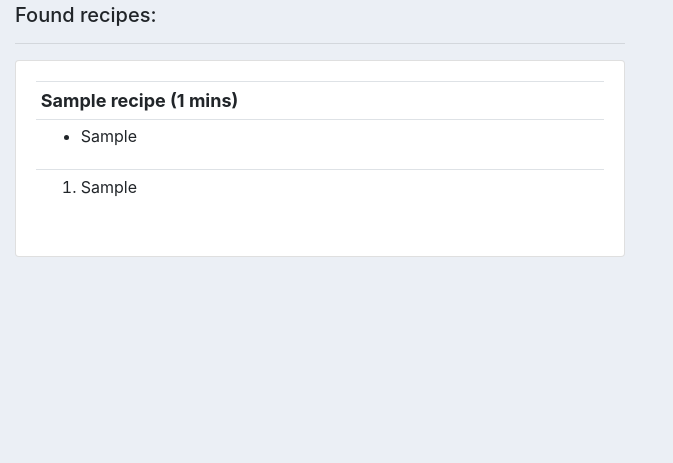
After one commit to KarolTalaga10/Hacknarok, a Django app: page /recipe_details/1/ in a window 1280 px wide. The commit adds this page. Shown: the part 337-800 px from the top of the page, without its empty margins (0-673 px from the left). Run offline with Django 3.2, Linux system fonts and the light colour scheme; tables that the repository leaves empty hold one stand-in row (values such as "Sample post"); some libraries are stand-ins or nearby versions.

Commit message:
Working Product, TODO: Add about.html

```diff
--- a/SmartMeals/SmartMeals/urls.py
+++ b/SmartMeals/SmartMeals/urls.py
@@ -17,7 +17,7 @@ from django.contrib import admin
 from django.urls import path
 
 from pages.views import home_view, about_view
-from recipe.views import add_ingredients_view, delete_ingredients_view
+from recipe.views import add_ingredients_view, delete_ingredients_view, search_view, recipe_details_view
 
 urlpatterns = [
     path('', home_view, name='home'),
@@ -26,4 +26,6 @@ urlpatterns = [
     path('admin/', admin.site.urls),
     path('add_ingredients/', add_ingredients_view, name='add_ingredients'),
     path('delete_ingredients/<str:pk>/', delete_ingredients_view, name='delete_ingredients'),
+    path('recipe_details/<str:pk>/', recipe_details_view, name='recipe_details'),
+    path('search/', search_view, name='search'),
 ]
--- a/SmartMeals/pages/views.py
+++ b/SmartMeals/pages/views.py
@@ -2,6 +2,7 @@ from django.http import HttpResponse
 from django.shortcuts import render
 
 from recipe.models import OwnIngredient, Recipe, Nutrition
+from recipe.forms import TimeForm
 
 # Create your views here.
 
@@ -12,7 +13,12 @@ def home_view(response, *args, **kwargs):
     total_ingredients = ingredients.count()
     total_recipes = recipes.count()
 
+    form = TimeForm(response.POST or None)
+    if form.is_valid():
+        form.save()
+
     context ={
+        'form':form,
         'ingredients':ingredients,
         'total_ingredients':total_ingredients,
         'total_recipes':total_recipes
--- a/SmartMeals/recipe/admin.py
+++ b/SmartMeals/recipe/admin.py
@@ -1,9 +1,10 @@
 from django.contrib import admin
 
 # Register your models here.
-from .models import Recipe, Nutrition, OwnIngredient, Ingredient
+from .models import Recipe, Nutrition, OwnIngredient, Ingredient, Time
 
 admin.site.register(Recipe)
 admin.site.register(Nutrition)
 admin.site.register(OwnIngredient)
 admin.site.register(Ingredient)
+admin.site.register(Time)
--- a/SmartMeals/recipe/models.py
+++ b/SmartMeals/recipe/models.py
@@ -4,7 +4,7 @@ import json
 
 # Create your models here.
 class Time(models.Model):
-    mins            = models.IntegerField()
+    mins            = models.IntegerField(default=30)
 
 class Ingredient(models.Model):
     name            = models.CharField(max_length=100)
--- /dev/null
+++ b/SmartMeals/recipe/templates/recipe_details.html
@@ -0,0 +1,48 @@
+{% extends "base.html" %}
+
+{% block content %}
+
+
+<br>
+<div class="row">
+	<div class="col-md-6">
+        <h5>Found recipes:</h5>
+		<hr>
+		<div class="card card-body">
+            <table class="table table-sm">
+				<tr>
+					<th style="font-size:large;">{{recipe.name|capfirst}} ({{recipe.minutes}} mins)</th>
+				</tr>
+
+                <tr>
+
+                    <td>
+                        <ul>
+                            {% for ingredient in lst_of_ingredients %}
+                            <li style="margin-top: 20;">{{ ingredient }} </li>
+                            {% endfor %}
+                        </ul>
+                    </td>
+
+				</tr>
+
+				<tr>
+
+                    <td>
+                        <ol>
+                            {% for step in lst_of_steps %}
+                            <li style="margin-top: 20;">{{ step }} </li>
+                            {% endfor %}
+                        </ol>
+                    </td>
+
+				</tr>
+
+			</table>
+
+
+		</div>
+	</div>
+</div>
+
+{% endblock content %}
--- a/SmartMeals/recipe/views.py
+++ b/SmartMeals/recipe/views.py
@@ -43,3 +43,46 @@ def delete_ingredients_view(response, pk, *args, **kwargs):
         'total_recipes':total_recipes
     }
     return render(response, 'delete_ingredients.html', context)
+
+def search_view(response, *args, **kwargs):
+    time = Time.objects.all()
+    ingredients = OwnIngredient.objects.all()
+    print(ingredients)
+    # print(time[0].mins)
+    if time:
+        recipes = Recipe.objects.filter(ingredients__contains=ingredients[0], minutes__contains=time[0].mins).filter(ingredients__contains=ingredients[1]).filter(ingredients__contains=ingredients[2])
+    else:
+        t = Time.objects.create()
+        time = Time.objects.all()
+        recipes = Recipe.objects.filter(ingredients__contains=ingredients[0], minutes__contains=time[0].mins).filter(ingredients__contains=ingredients[1]).filter(ingredients__contains=ingredients[2])
+
+    recipes = recipes[:10]
+    print(recipes)
+
+
+    ingredients.delete()
+    time.delete()
+
+    context = {
+        'recipes':recipes
+    }
+    return render(response, 'search.html', context)
+
+def recipe_details_view(response, pk, *args, **kwargs):
+    recipe = Recipe.objects.get(id=pk)
+    recipe.steps = recipe.steps.replace('[\'','')
+    recipe.steps = recipe.steps.replace('\']','')
+    # recipe.steps = recipe.steps.replace('###', '\r\n')
+    lst_of_steps = recipe.steps.split('###')
+    # print(lst_of_strings)
+    recipe.ingredients = recipe.ingredients.replace('[\'','')
+    recipe.ingredients = recipe.ingredients.replace('\']','')
+    print(recipe.ingredients)
+    lst_of_ingredients = recipe.ingredients.split('###')
+
+    context = {
+        'recipe':recipe,
+        'lst_of_steps':lst_of_steps,
+        'lst_of_ingredients':lst_of_ingredients
+    }
+    return render(response, 'recipe_details.html', context)
--- a/SmartMeals/templates/navbar.html
+++ b/SmartMeals/templates/navbar.html
@@ -11,7 +11,7 @@
         <a style="font-size: 25px; margin-right: 15px; margin-left: 30px;" class="nav-link" href="{% url 'home' %}">Home</a>
       </li>
       <li class="nav-item">
-        <a style="font-size: 25px; margin-right: 30px; margin-left: 15px;" class="nav-link" href="{% url 'about' %}">About Us</a>
+        <a style="font-size: 25px; margin-right: 30px; margin-left: 15px;" class="nav-link" href="{% url 'about' %}">About</a>
       </li>
     </ul>
   </div>
```
Also changed, not shown: SmartMeals/recipe/forms.py (+8 -1 lines), SmartMeals/recipe/templates/search.html (added, +40 -0 lines), SmartMeals/templates/home.html (+14 -6 lines).
